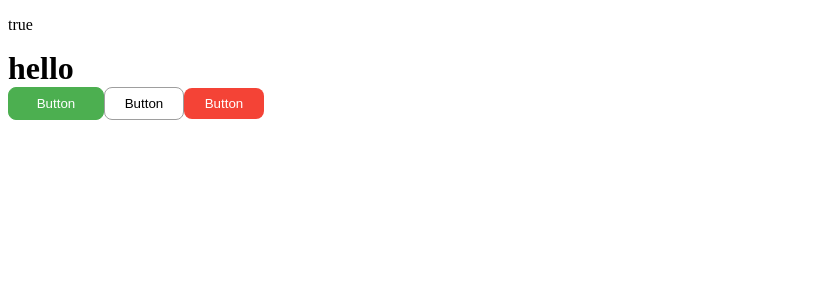
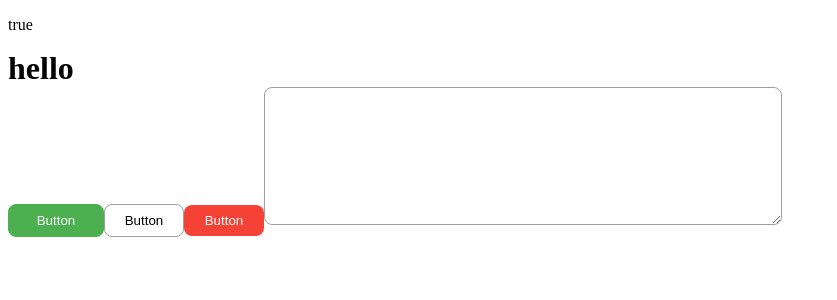
Before and after one commit to kothru/react-app, a React app: page / in a window 1280 px wide. Shown: the top 300 px of the page, without its empty margins (0-837 px from the left). Built offline with nearby package versions, Linux system fonts and the light colour scheme.

Commit message:
add textarea comp

```diff
--- a/src/App.tsx
+++ b/src/App.tsx
@@ -1,6 +1,7 @@
 import { Button } from "./libs/Button"
 import { Heading } from "./libs/Heading"
 import { Text } from "./libs/Text"
+import { TextArea } from "./libs/Textarea"
 
 export const App = () => {
   return (
@@ -12,6 +13,7 @@
       <Button onClick={() => console.log('clicked')} title="Button" type="primary" width={96} />
       <Button onClick={() => console.log('clicked')} title="Button" type="secondary" />
       <Button onClick={() => console.log('clicked')} title="Button" type="error" />
+      <TextArea width={500} />
     </>
   )
 }
--- /dev/null
+++ b/src/libs/Textarea.tsx
@@ -0,0 +1,24 @@
+import { VFC } from "react";
+import styled, { css } from "styled-components";
+import { color, fontSize, radius, space } from "./constants";
+
+type Props = {
+  width?: number
+  maxLength?: number
+}
+export const TextArea: VFC<Props> = ({ width = 300 }) => {
+  return <Wrapper width={width} />
+}
+
+const Wrapper = styled.textarea<{ width: number }>`
+  height: 120px;
+  padding: ${space.m};
+  border-radius: ${radius.m};
+  border: solid 1px ${color.gray};
+  font-size: ${fontSize.m};
+  ${props =>
+    css`
+  width: ${props.width}px;
+    `
+  }
+`
```
